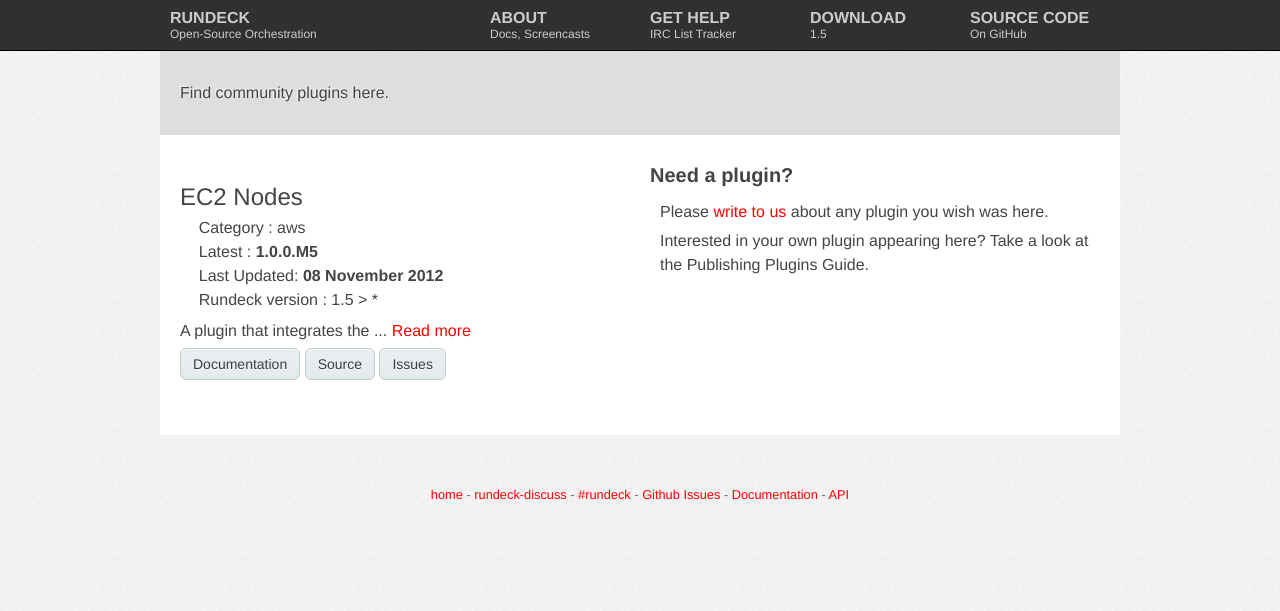
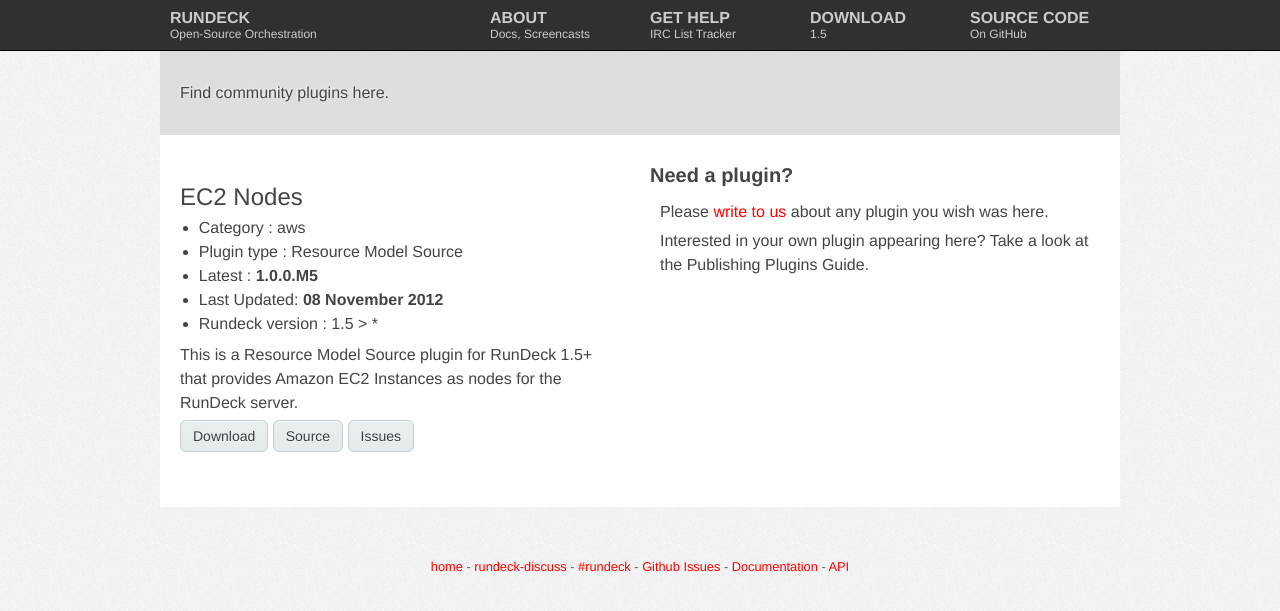
Before and after one commit to rundeck/rundeck-ghpages, a Jekyll site: the page built from plugins.html, in a window 1280 px wide. Shown: the top 611 px of the page. Built offline with Jekyll 4.4.1, drawn with Linux system fonts in a browser that asks for light colours; nearby versions of some CDN libraries.

Commit message:
tweak metdata style

```diff
--- a/css/style.css
+++ b/css/style.css
@@ -233,7 +233,7 @@
 
 article ul.meta {
   padding: 2px 0;
-  list-style-type: none;
+  list-style-type: disc outside none;
 }
 
 .btn {
@@ -273,24 +273,6 @@
 }
 .btn:first-child {
   *margin-left: 0;
-}
-.btn.gray {
-  background-color: #e5e5e3;
-  color: #686868;
-  border-color: #b9b9b9;
-  text-shadow: 0 1px 0 rgba(255, 255, 255, 0.8);
-  background-color: #dfdedd;
-  background-image: -moz-linear-gradient(top, #e5e4e3, #d7d6d4);
-  background-image: -ms-linear-gradient(top, #e5e4e3, #d7d6d4);
-  background-image: -webkit-gradient(linear, 0 0, 0 100%, from(#e5e4e3), to(#d7d6d4));
-  background-image: -webkit-linear-gradient(top, #e5e4e3, #d7d6d4);
-  background-image: -o-linear-gradient(top, #e5e4e3, #d7d6d4);
-  background-image: linear-gradient(top, #e5e4e3, #d7d6d4);
-  background-repeat: repeat-x;
-  filter: progid:DXImageTransform.Microsoft.gradient(startColorstr='#e5e4e3', endColorstr='#d7d6d4', GradientType=0);
-  -webkit-box-shadow: inset 0 1px 0 #f1f0f0;
-  -moz-box-shadow: inset 0 1px 0 #f1f0f0;
-  box-shadow: inset 0 1px 0 #f1f0f0;
 }
 
 
--- a/plugins.html
+++ b/plugins.html
@@ -31,6 +31,10 @@
               <span>Category :</span>
                 aws
             </li>
+           <li>
+              <span>Plugin type :</span>
+                Resource Model Source
+            </li>
             <li>
               Latest : <strong>1.0.0.M5</strong>
             </li>
@@ -43,16 +47,17 @@
         </header>
 
         <div class="desc">
-          <p>A plugin that integrates the ... <a href="/plugin/neo4j">Read more</a></p>
+          <p>This is a Resource Model Source plugin for RunDeck 1.5+ that provides Amazon EC2 Instances as nodes for the RunDeck server.
+          </p>
         </div>
 
         <p class="buttons">
 
-          <a href="http://github.com/rundeck-plugins/ec2nodes/README.md" class="btn blueLight doc"><span class="ico"></span>Documentation</a>
+          <a href="http://download.rundeck.org/plugins/rundeck-ec2-nodes-plugin" class="btn blueLight doc"><span class="ico"></span>Download</a>
 
-          <a href="https://github.com/rundeck-plugins/ec2nodes/" class="btn blueLight source"><span class="ico"></span>Source</a>
+          <a href="https://github.com/gschueler/rundeck-ec2-nodes-plugin" class="btn blueLight source"><span class="ico"></span>Source</a>
 
-          <a href="https://github.com/rundeck-plugins/ec2nodes/issues" class="btn blueLight issues"><span class="ico"></span>Issues</a>
+          <a href="https://github.com/gschueler/rundeck-ec2-nodes-plugin/issues" class="btn blueLight issues"><span class="ico"></span>Issues</a>
 
         </p>
       </article>
```
